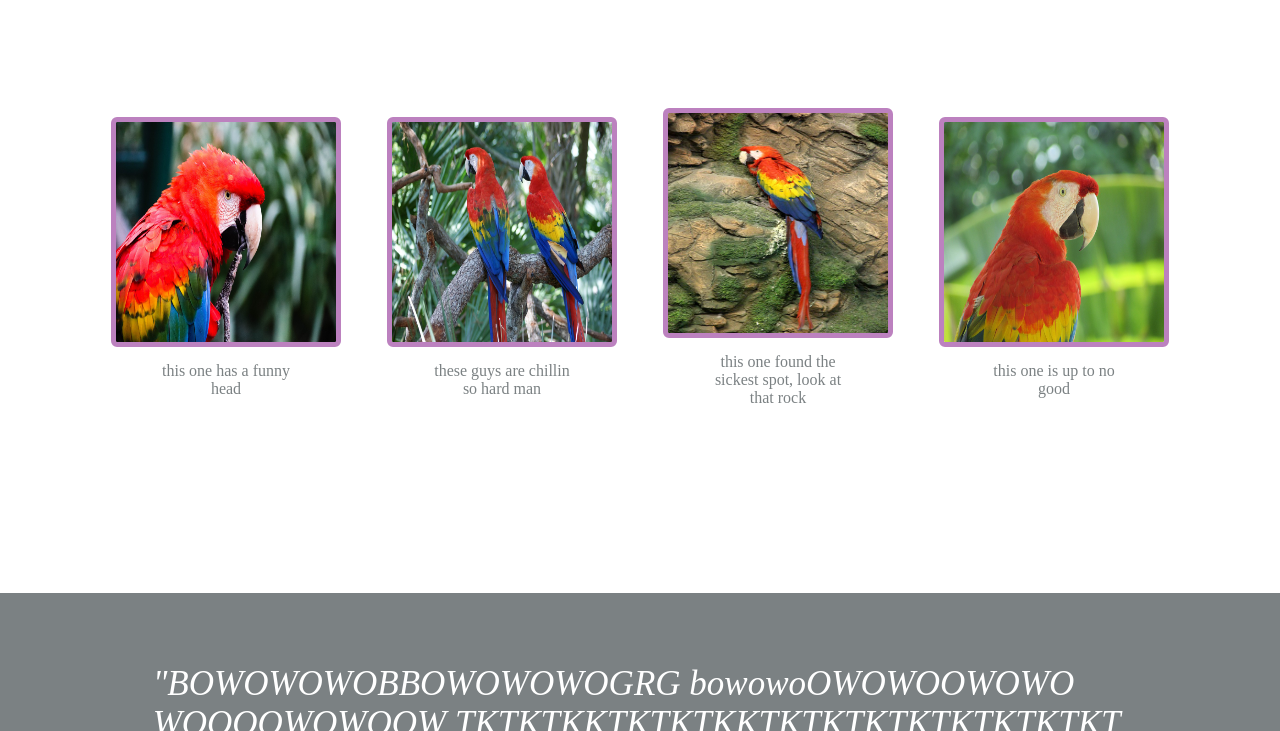
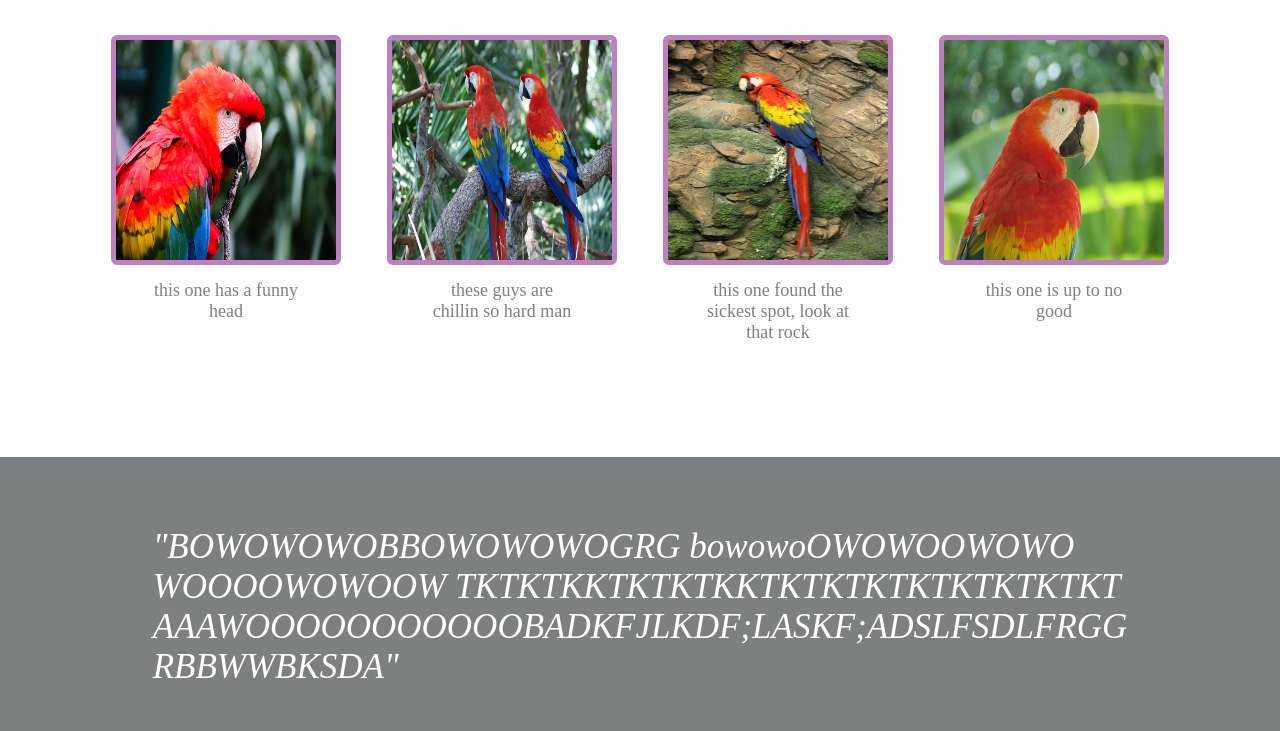
Before and after one commit to muno17/landing-page, a plain HTML site: page index.html in a window 1280 px wide. Shown: the part 620-1351 px from the top of the page. Drawn offline with Linux system fonts and the light colour scheme.

Commit message:
adjust positioning of all sections

```diff
--- a/style.css
+++ b/style.css
@@ -89,6 +89,7 @@
     margin: 0;
     padding: 0px;
     flex: 0.5 1 auto;
+    height: 200px;
 }
 
 .two-header {
@@ -105,7 +106,7 @@
 .middle-box {
     display: flex;
     justify-content: space-evenly;
-    align-items: center;
+    align-items: flex-start;
     flex: 1;
     color: #7B8183;
 }
@@ -115,13 +116,14 @@
     flex-direction: column;
     align-items: center;
     width: 100px;
-    margin: 0;
+    margin-top: 50px;
 }
 
 .box-text {
     text-align: center;
     margin-top: 15px;
     width: 150px;
+    font-size: 18px;
 }
 
 .box-img {
@@ -162,6 +164,7 @@
     display: flex;
     justify-content: center;
     align-items: center;
+    height: 300px;
 }
 
 .blue-box {
```
